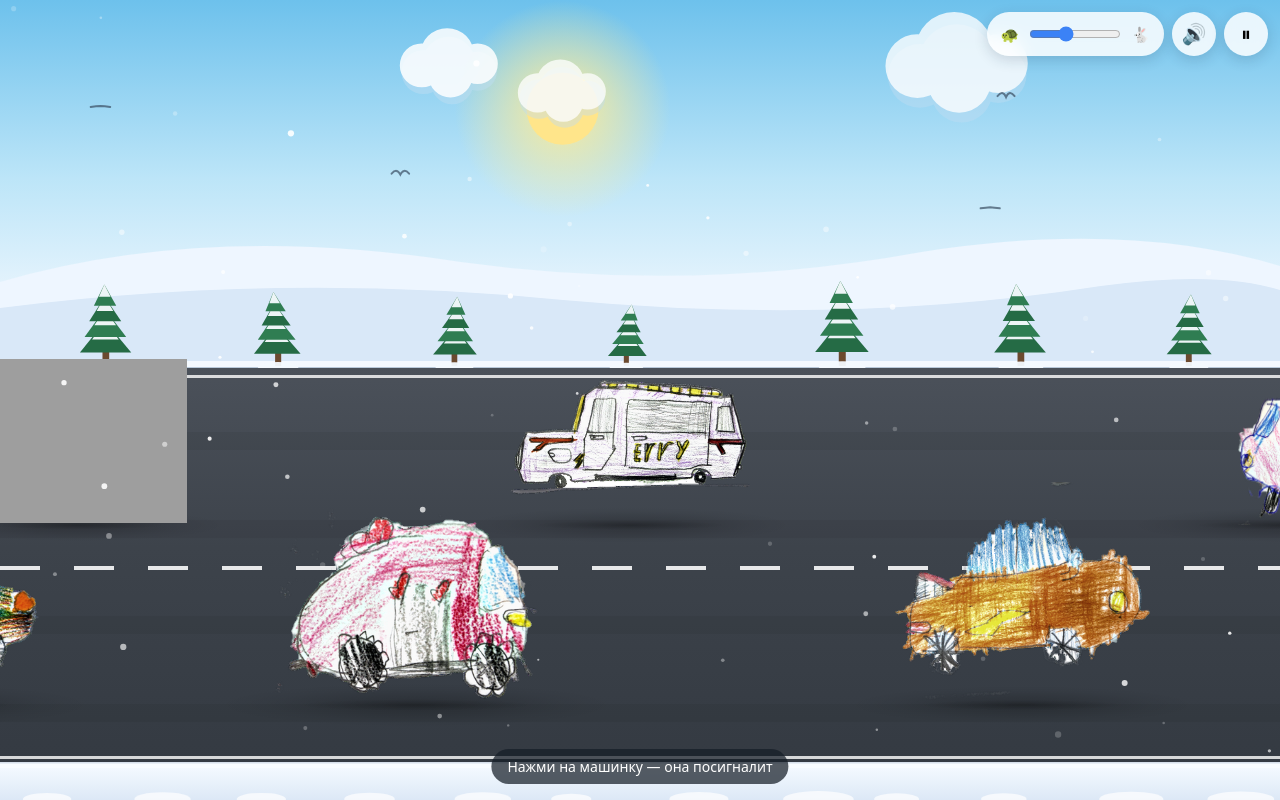
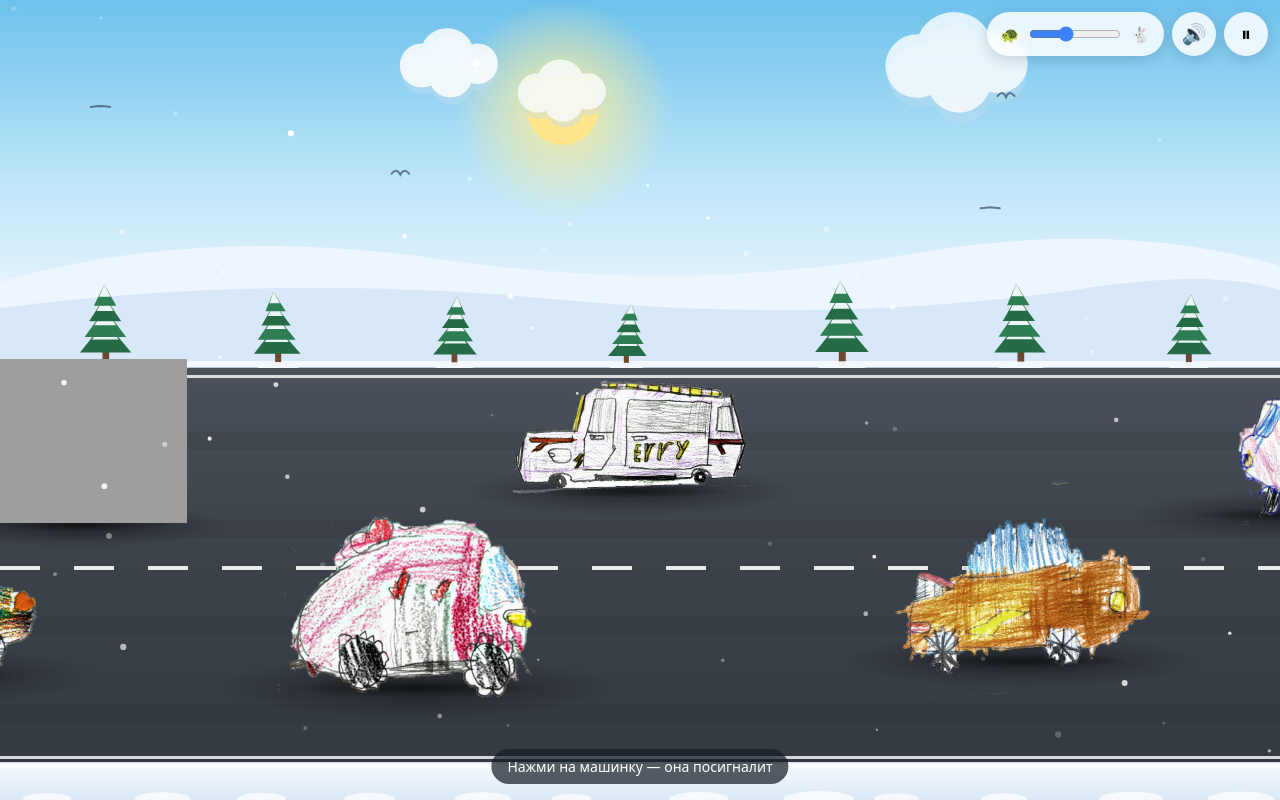
Before and after one commit to deripasskaya/RoadDraw, a plain HTML site: page index.html in a window 1280 px wide. Drawn offline with Linux system fonts and the light colour scheme; animation ran at ten frames a second.

Commit message:
Поднять тень под машинами по видимому низу колёс

```diff
--- a/game.js
+++ b/game.js
@@ -134,6 +134,31 @@
     c.sprite = canvas;
     c.spriteW = sw / dpr;
     c.spriteH = sh / dpr;
+
+    /* Насколько низ машины на самом деле прозрачный: тень нужно ставить
+       по видимому низу колёс, иначе машина «летит» над дорогой. */
+    var groundRow = sh - 1;
+
+    try {
+      var sd = sctx.getImageData(0, 0, sw, sh).data;
+
+      for (var gy = sh - 1; gy >= 0; gy--) {
+        var gn = 0;
+
+        for (var gx = 0; gx < sw; gx++) {
+          if (sd[(gy * sw + gx) * 4 + 3] > 64) gn++;
+        }
+
+        if (gn / sw > 0.18) {
+          groundRow = gy;
+          break;
+        }
+      }
+    } catch (e) {
+      groundRow = sh - 1 - Math.round(sh * 0.08);
+    }
+
+    c.groundPad = Math.max(0, Math.min(0.24, (sh - 1 - groundRow) / sh));
   }
 
   function resize() {
@@ -1462,16 +1487,19 @@
       h: dh
     };
 
-    /* Мягкая тень: широкое размытое пятно + мягкий контакт под колёсами */
+    /* Мягкая тень: широкое размытое пятно + мягкий контакт под колёсами.
+       groundY совпадает с видимым низом машины, а не с краем спрайта. */
+    var groundY = c.lane.y + 1 - dh * (c.groundPad || 0);
+
     ctx.save();
-    ctx.translate(centerX, c.lane.y + 1);
-    ctx.scale(1, 0.11);
-
-    var shadowR = dw * 0.68;
+    ctx.translate(centerX, groundY);
+    ctx.scale(1, 0.15);
+
+    var shadowR = dw * 0.7;
     var shade = ctx.createRadialGradient(0, 0, 0, 0, 0, shadowR);
-    shade.addColorStop(0, "rgba(0, 0, 0, 0.22)");
-    shade.addColorStop(0.42, "rgba(0, 0, 0, 0.12)");
-    shade.addColorStop(0.74, "rgba(0, 0, 0, 0.04)");
+    shade.addColorStop(0, "rgba(0, 0, 0, 0.42)");
+    shade.addColorStop(0.42, "rgba(0, 0, 0, 0.26)");
+    shade.addColorStop(0.74, "rgba(0, 0, 0, 0.11)");
     shade.addColorStop(1, "rgba(0, 0, 0, 0)");
 
     ctx.fillStyle = shade;
@@ -1481,13 +1509,13 @@
     ctx.restore();
 
     ctx.save();
-    ctx.translate(centerX, c.lane.y + 1);
-    ctx.scale(1, 0.05);
-
-    var contactR = dw * 0.4;
+    ctx.translate(centerX, groundY);
+    ctx.scale(1, 0.07);
+
+    var contactR = dw * 0.44;
     var contact = ctx.createRadialGradient(0, 0, 0, 0, 0, contactR);
-    contact.addColorStop(0, "rgba(0, 0, 0, 0.2)");
-    contact.addColorStop(0.6, "rgba(0, 0, 0, 0.08)");
+    contact.addColorStop(0, "rgba(0, 0, 0, 0.46)");
+    contact.addColorStop(0.6, "rgba(0, 0, 0, 0.18)");
     contact.addColorStop(1, "rgba(0, 0, 0, 0)");
 
     ctx.fillStyle = contact;
--- a/index.html
+++ b/index.html
@@ -24,6 +24,6 @@
   <div id="hint" class="hint">Нажми на машинку — она посигналит</div>
   <div id="toast" class="toast" role="status" aria-live="polite"></div>
 
-  <script src="game.js?v=20261127-12"></script>
+  <script src="game.js?v=20261127-13"></script>
 </body>
 </html>
```
Also changed, not shown: kids/game.js (+42 -14 lines), kids/index.html (+1 -1 lines).
